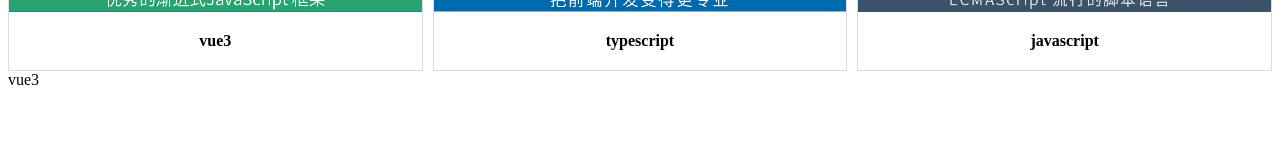
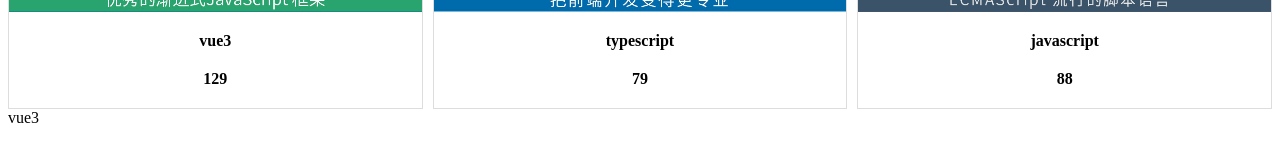
Before and after one commit to nbutluo/VueLearn, a Vue app in the folder Component/event/: page / in a window 1280 px wide. Shown: the part 177-337 px from the top of the page. Built offline with nearby package versions, Linux system fonts and the light colour scheme.

Commit message:
多个 v-model使用

```diff
--- a/Component/event/src/App.vue
+++ b/Component/event/src/App.vue
@@ -1,6 +1,6 @@
 <template>
   <div class="lesson">
-    <lesson v-for="item in db" :lesson="item" @del="show" v-model="item.title"/>
+    <lesson v-for="item in db" :lesson="item" @del="show" v-model="item.title"  v-model:price="item.price"/>
     {{db[0].title}}
     <!--    <input type="text" :value="title" @input="title = $event.target.value">-->
     <!--    <input type="text" :value="title" @input="input">-->
--- a/Component/event/src/components/Lesson.vue
+++ b/Component/event/src/components/Lesson.vue
@@ -12,6 +12,15 @@
       />
       <strong v-else> {{ lesson.title }}</strong>
     </h3>
+    <h3 @dblclick="inputPriceShow=true">
+      <input v-if="inputPriceShow" type="text" id="lesson-price-input"
+             :value="lesson.price"
+             @input="$emit('update:price',$event.target.value)"
+             @blur="inputPriceShow=false"
+             @keyup.enter="inputPriceShow=false"
+      />
+      <strong v-else> {{ lesson.price }}</strong>
+    </h3>
 
     <span @click="del">x</span>
 
@@ -20,9 +29,10 @@
 
 <script>
 export default {
-  props: ['lesson','modelValue'],
+  props: ['lesson', 'modelValue','price'],
   emits: {
     'update:modelValue': null,
+    'update:price': null,
     del(v) {
       console.log(v)
       if (/^\d+$/.test(v)) {
@@ -41,6 +51,7 @@
   data() {
     return {
       inputShow: false,
+      inputPriceShow: false,
     }
   },
 }
```
